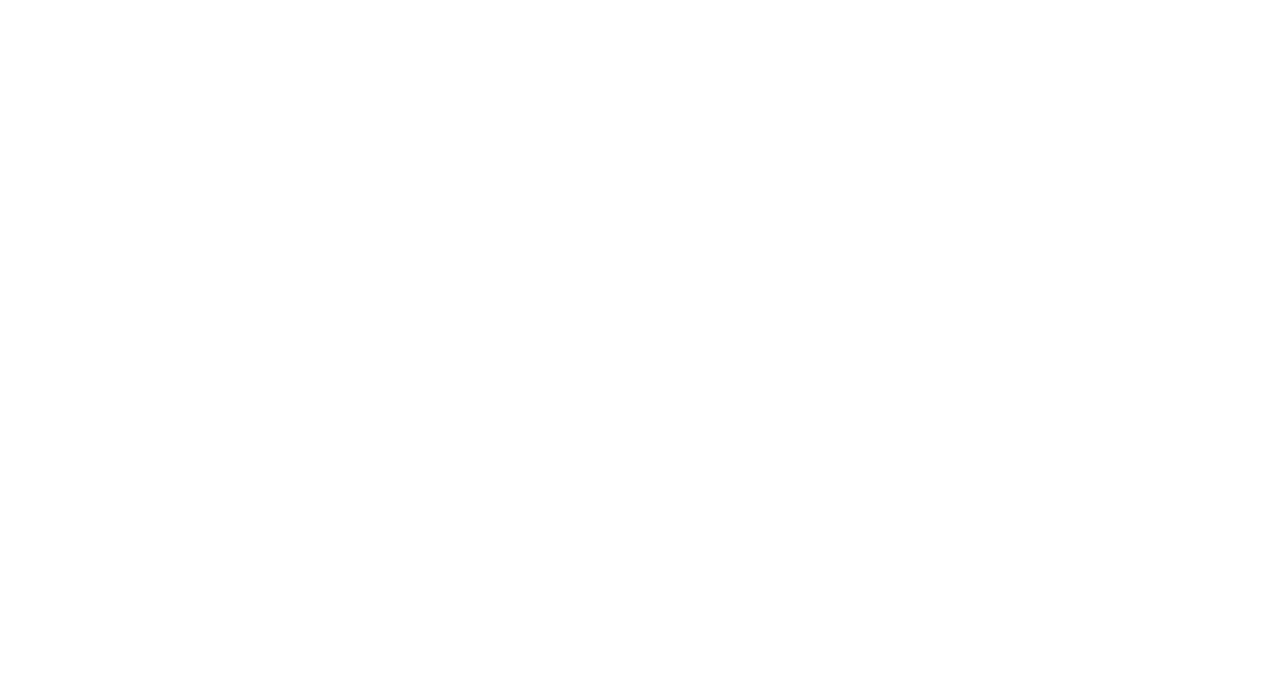
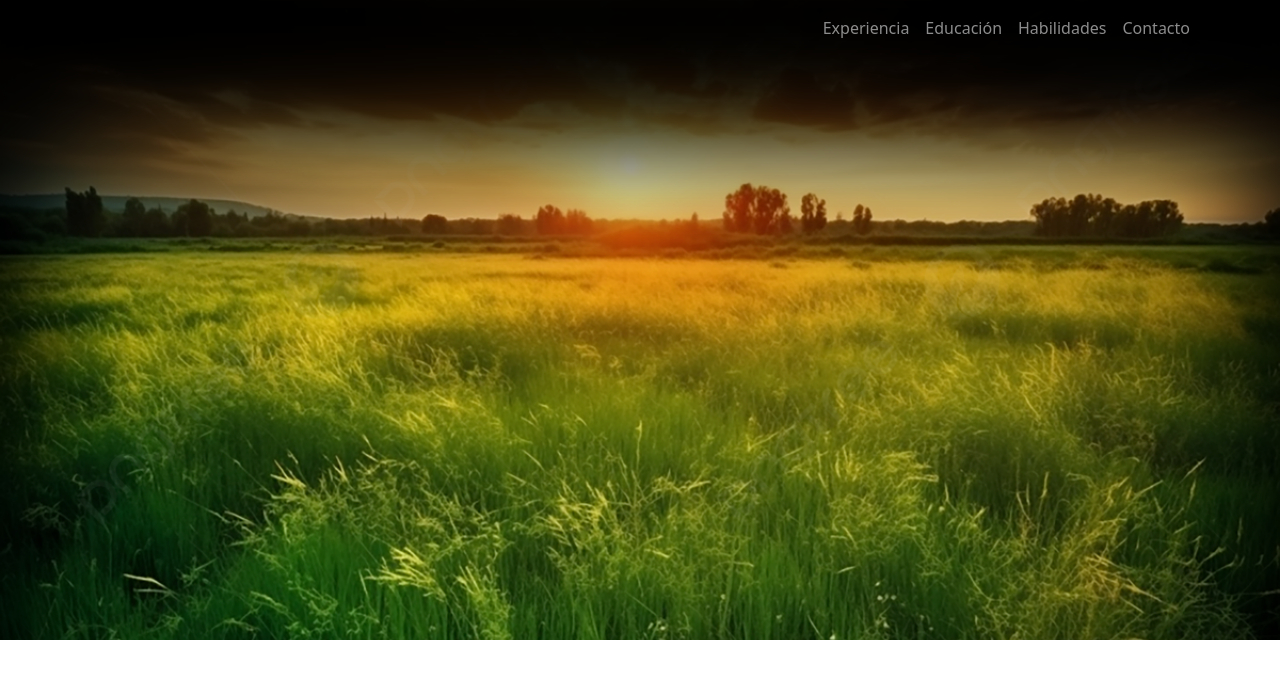
Before and after one commit to CodeRubenSegoviaC/PortafolioFrancisco, a plain HTML site: page index.html in a window 1280 px wide. Drawn offline with nearby package versions, Linux system fonts and the light colour scheme.

Commit message:
add: barra de navegación

```diff
--- a/assets/css/styles.css
+++ b/assets/css/styles.css
@@ -0,0 +1,12 @@
+body {
+}
+
+header {
+  background-image: url("../img/pradera.jpg");
+  background-size: cover;
+  background-position: center;
+  box-shadow: 5px 138px 119px 15px rgba(0, 0, 0, 1) inset;
+  -webkit-box-shadow: 5px 138px 119px 15px rgba(0, 0, 0, 1) inset;
+  -moz-box-shadow: 5px 138px 119px 15px rgba(0, 0, 0, 1) inset;
+  height:40rem ;
+}
--- a/index.html
+++ b/index.html
@@ -19,5 +19,41 @@
     <!-- Mi CSS Personalizado -->
     <link href="/assets/css/styles.css" rel="stylesheet" />
   </head>
-  <body></body>
+  <body>
+    <!-- header/nav -->
+    <header>
+      <!-- Navegación -->
+      <nav class="navbar navbar-expand-lg navbar-dark">
+        <div class="container">
+          <button
+            class="navbar-toggler"
+            type="button"
+            data-bs-toggle="collapse"
+            data-bs-target="#navbarNav"
+            aria-controls="navbarNav"
+            aria-expanded="false"
+            aria-label="Toggle navigation"
+          >
+            <span class="navbar-toggler-icon"></span>
+          </button>
+          <div class="collapse navbar-collapse" id="navbarNav">
+            <ul class="navbar-nav ms-auto">
+              <li class="nav-item">
+                <a class="nav-link" href="#experiencia">Experiencia</a>
+              </li>
+              <li class="nav-item">
+                <a class="nav-link" href="#educacion">Educación</a>
+              </li>
+              <li class="nav-item">
+                <a class="nav-link" href="#habilidades">Habilidades</a>
+              </li>
+              <li class="nav-item">
+                <a class="nav-link" href="#contacto">Contacto</a>
+              </li>
+            </ul>
+          </div>
+        </div>
+      </nav>
+    </header>
+  </body>
 </html>
```
Also changed, not shown: assets/img/pradera.jpg (added).
